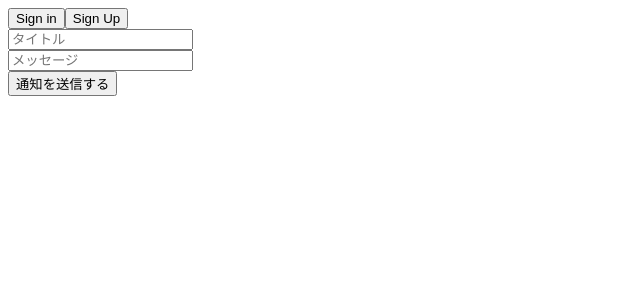
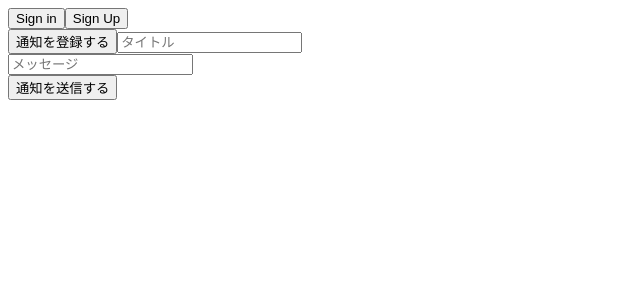
Before and after one commit to mafyyu/haiku-sns, a Next.js app: page /notificationSender in a window 1280 px wide. Shown: the top 300 px of the page, without its empty margins (0-640 px from the left). Built offline with nearby package versions, Linux system fonts and the light colour scheme; no server answers.

Commit message:
fix:登録ボタン

```diff
--- a/src/app/(admin)/notificationSender/page.tsx
+++ b/src/app/(admin)/notificationSender/page.tsx
@@ -1,5 +1,6 @@
 "use client";
 
+import { subscribePushNotifications } from "@/app/utlls/subscribePushNotifications";
 import { useState } from "react";
 
 export default function page() {
@@ -18,6 +19,9 @@ export default function page() {
 
     return (
         <>
+        <button onClick={subscribePushNotifications}>
+          通知を登録する
+        </button>
         <input type="text" placeholder="タイトル" value={title} onChange={(e) => setTitle(e.target.value)} />
         <br />
         <input type="text" placeholder="メッセージ" value={message} onChange={(e) => setMessage(e.target.value)} />
```
